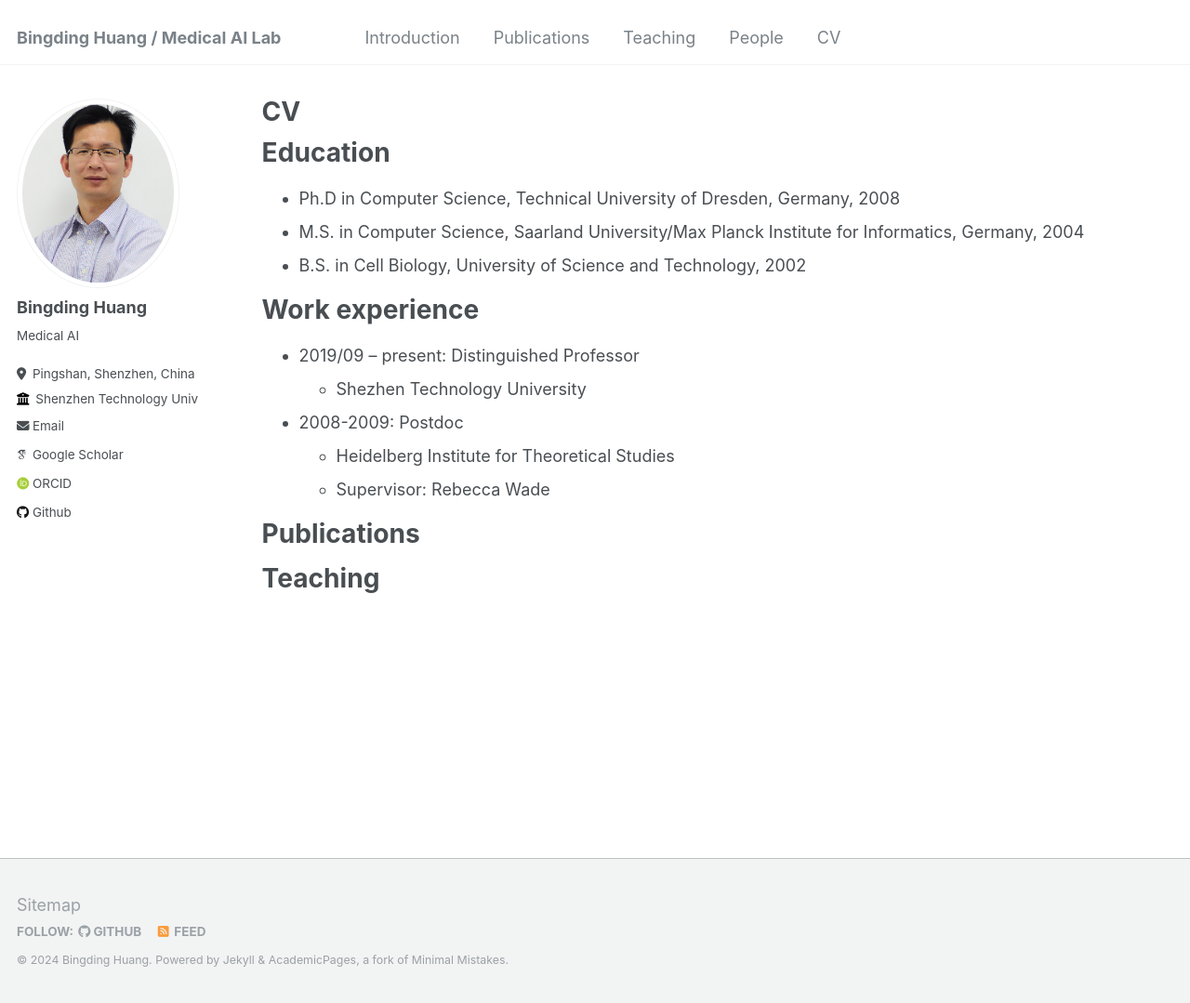
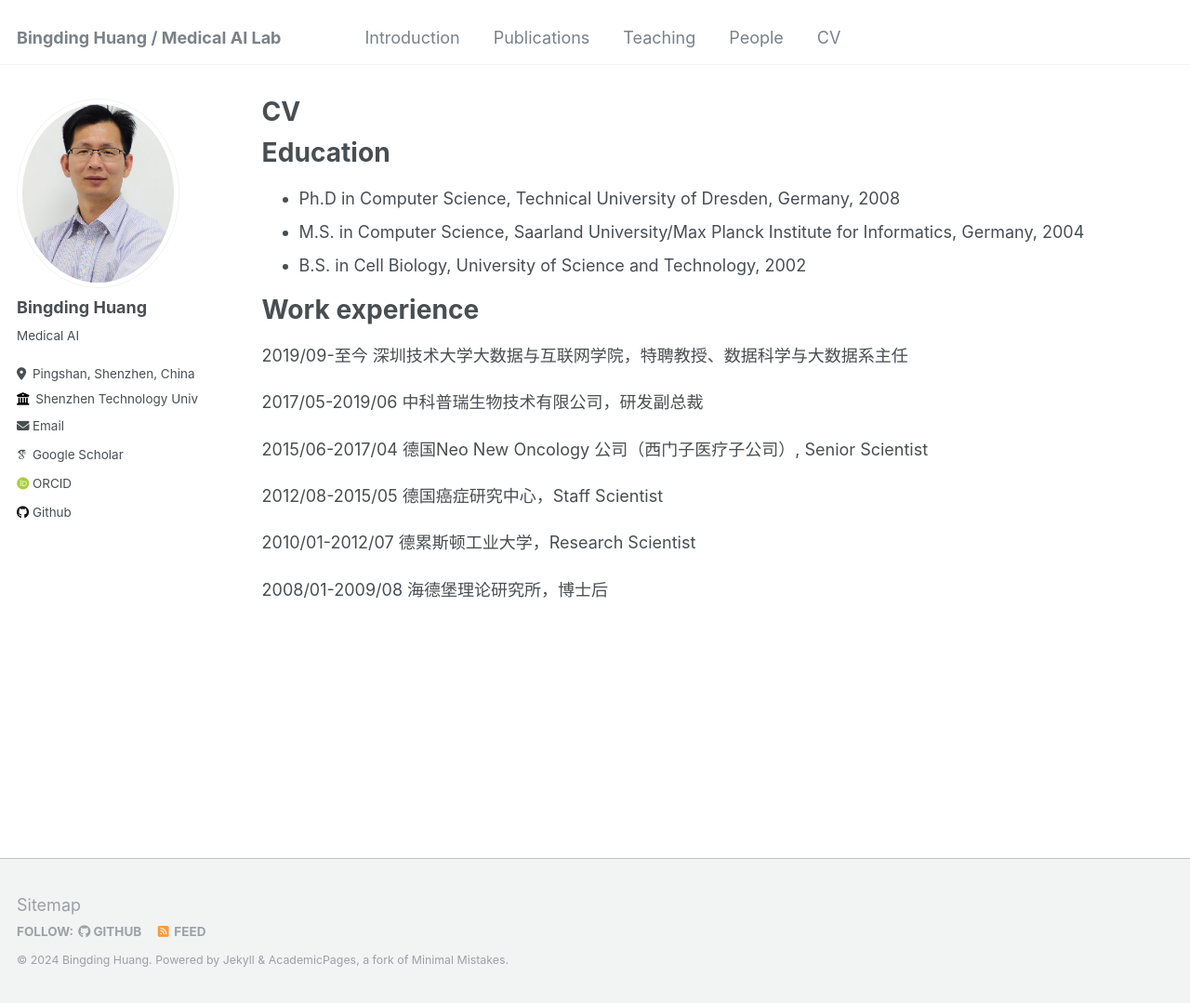
Before and after one commit to bingding/bingding.github.io, a Jekyll site: the page built from _pages/cv.md, in a window 1280 px wide and 1079 px high. Shown: the whole window at 93% size. Built offline with Jekyll 4.4.1, drawn with Linux system fonts in a browser that asks for light colours; some web fonts are replaced.

Commit message:
change cv

```diff
--- a/_pages/cv.md
+++ b/_pages/cv.md
@@ -17,21 +17,14 @@ Education
 
 Work experience
 ======
-* 2019/09 -- present: Distinguished Professor
-  * Shezhen Technology University
+2019/09-至今 深圳技术大学大数据与互联网学院，特聘教授、数据科学与大数据系主任
 
+2017/05-2019/06  中科普瑞生物技术有限公司，研发副总裁
 
-* 2008-2009: Postdoc
-  * Heidelberg Institute for Theoretical Studies
-  * Supervisor: Rebecca Wade
+2015/06-2017/04   德国Neo New Oncology 公司（西门子医疗子公司）, Senior Scientist
 
+2012/08-2015/05 德国癌症研究中心，Staff Scientist
 
+2010/01-2012/07  德累斯顿工业大学，Research Scientist
 
-
-
-Publications
-======
-
-
-Teaching
-======
+2008/01-2009/08 海德堡理论研究所，博士后
```
Also changed, not shown: _pages/about.md (+4 -5 lines).
